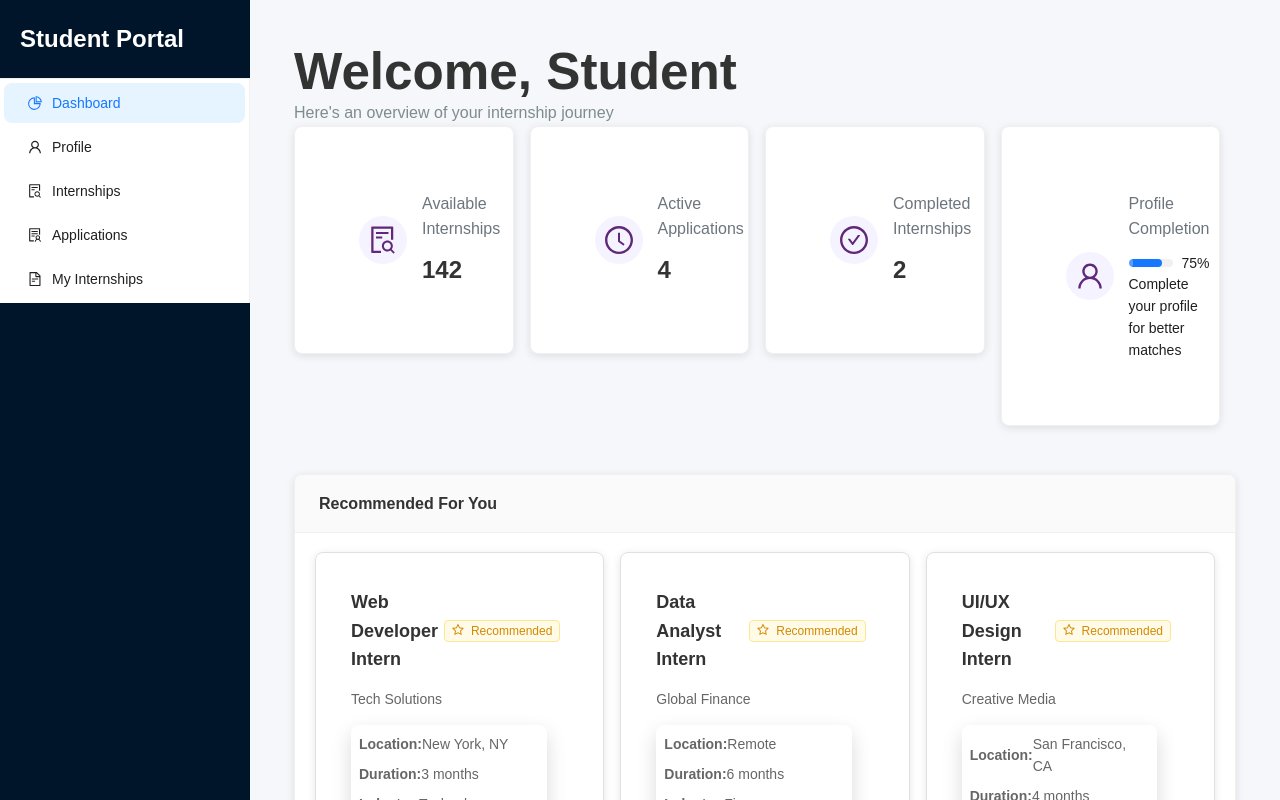
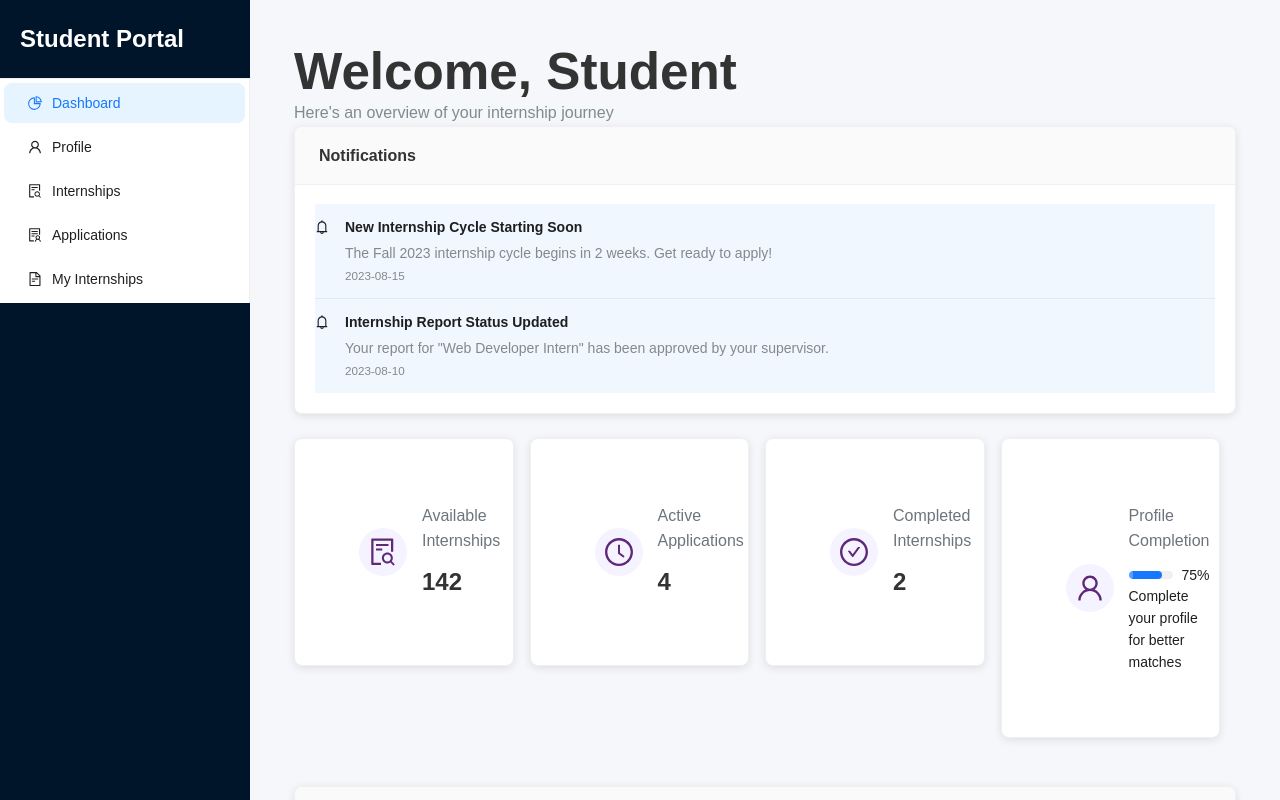
Before and after one commit to yomnaelgohary/Depuggers, a React (Vite) app in the folder my-app/: page /student in a window 1280 px wide. Built offline with nearby package versions, Linux system fonts and the light colour scheme.

Commit message:
StudentDashboardNotificationAndVideo

```diff
--- a/my-app/src/Student.css
+++ b/my-app/src/Student.css
@@ -1887,3 +1887,26 @@ report-timeline {
     align-items: flex-start;
   }
 }
+.notification-unread {
+  background-color: #f0f7ff;
+  cursor: pointer;
+}
+
+.notification-read {
+  opacity: 0.8;
+}
+
+.video-guide-section {
+  margin-top: 20px;
+  padding: 15px;
+  background-color: #f9f9f9;
+  border-radius: 4px;
+}
+
+.video-container {
+  margin-bottom: 20px;
+}
+
+.video-description {
+  padding: 10px;
+}
--- a/my-app/src/Student.jsx
+++ b/my-app/src/Student.jsx
@@ -63,7 +63,9 @@ import {
   StarOutlined,
   TrophyOutlined,
   UploadOutlined,
-  UserOutlined
+  UserOutlined,
+  BellOutlined,
+  PlayCircleOutlined
 } from '@ant-design/icons';
 
 import "./Student.css";
@@ -647,6 +649,7 @@ const ProfileContent = () => {
 
 
 // ==================== Dashboard Component ====================
+
 const DashboardContent = () => {
   const stats = [
     { title: 'Available Internships', value: 142, icon: <FileSearchOutlined /> },
@@ -721,10 +724,65 @@ const DashboardContent = () => {
     }
   ];
 
+  // New state for notifications
+  const [notifications, setNotifications] = useState([
+    {
+      id: 1,
+      type: 'internship_cycle',
+      title: 'New Internship Cycle Starting Soon',
+      message: 'The Fall 2023 internship cycle begins in 2 weeks. Get ready to apply!',
+      date: '2023-08-15',
+      read: false
+    },
+    {
+      id: 2,
+      type: 'report_status',
+      title: 'Internship Report Status Updated',
+      message: 'Your report for "Web Developer Intern" has been approved by your supervisor.',
+      date: '2023-08-10',
+      read: false
+    }
+  ]);
+
+  // State for video modal
+  const [videoModalVisible, setVideoModalVisible] = useState(false);
+
+  // Function to mark notification as read
+  const markAsRead = (id) => {
+    setNotifications(notifications.map(notification =>
+      notification.id === id ? {...notification, read: true} : notification
+    ));
+  };
+
   return (
     <div className="student-dashboard">
       <h1>Welcome, Student</h1>
       <p className="subtitle">Here's an overview of your internship journey</p>
+
+      {/* Notifications Section */}
+      <Card title="Notifications" className="section-card">
+        <List
+          itemLayout="horizontal"
+          dataSource={notifications}
+          renderItem={notification => (
+            <List.Item
+              className={notification.read ? 'notification-read' : 'notification-unread'}
+              onClick={() => markAsRead(notification.id)}
+            >
+              <List.Item.Meta
+                avatar={<BellOutlined />}
+                title={notification.title}
+                description={
+                  <>
+                    <p>{notification.message}</p>
+                    <small>{notification.date}</small>
+                  </>
+                }
+              />
+            </List.Item>
+          )}
+        />
+      </Card>
 
       <Row gutter={16} className="stats-grid">
         {stats.map((stat, index) => (
@@ -873,7 +931,53 @@ const DashboardContent = () => {
           <Checkbox>Upload your resume</Checkbox>
         </div>
         <Button type="primary">Complete Profile</Button>
+
+        {/* New section for internship requirements video */}
+        <Divider />
+        <div className="video-guide-section">
+          <h3>Not sure what internships count for your major?</h3>
+          <p>Watch this short guide to understand the requirements:</p>
+          <Button
+            type="primary"
+            icon={<PlayCircleOutlined />}
+            onClick={() => setVideoModalVisible(true)}
+          >
+            Watch Video Guide
+          </Button>
+        </div>
       </Card>
+
+      {/* Video Modal */}
+      <Modal
+        title="Internship Requirements Guide"
+        visible={videoModalVisible}
+        onCancel={() => setVideoModalVisible(false)}
+        footer={null}
+        width={800}
+      >
+        <div className="video-container">
+          {/* Replace with your actual video embed code */}
+          <iframe
+            width="100%"
+            height="450"
+            src="https://www.youtube.com/embed/example-video-id"
+            title="Internship Requirements Guide"
+            frameBorder="0"
+            allow="accelerometer; autoplay; clipboard-write; encrypted-media; gyroscope; picture-in-picture"
+            allowFullScreen
+          ></iframe>
+        </div>
+        <div className="video-description">
+          <h4>Key Points:</h4>
+          <ul>
+            <li>Internships must be directly related to your major</li>
+            <li>Minimum of 300 hours required for full credit</li>
+            <li>Must have a supervisor who can evaluate your work</li>
+            <li>Project-based internships are acceptable</li>
+            <li>Remote internships are permitted with proper documentation</li>
+          </ul>
+        </div>
+      </Modal>
     </div>
   );
 };
```
